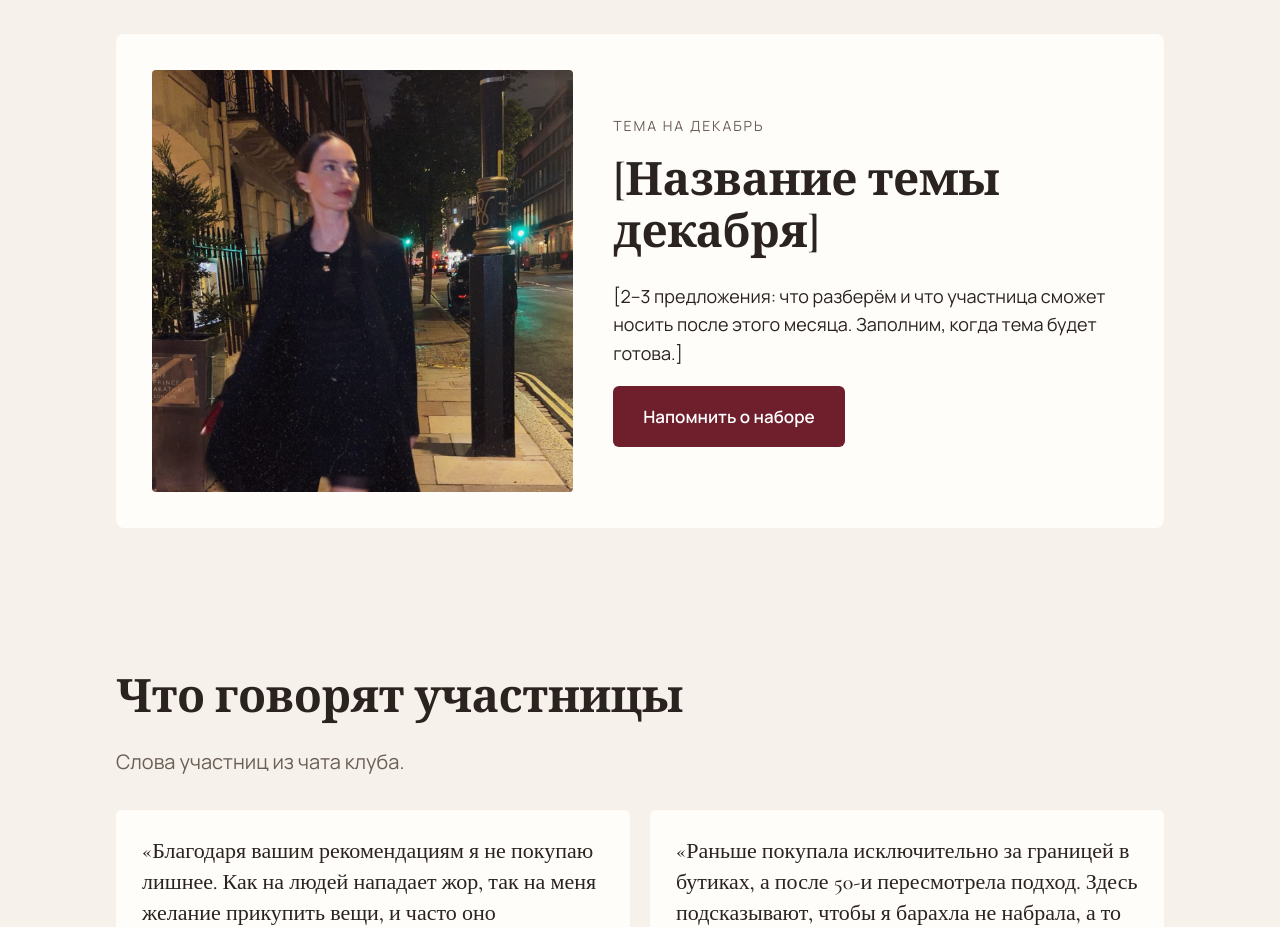
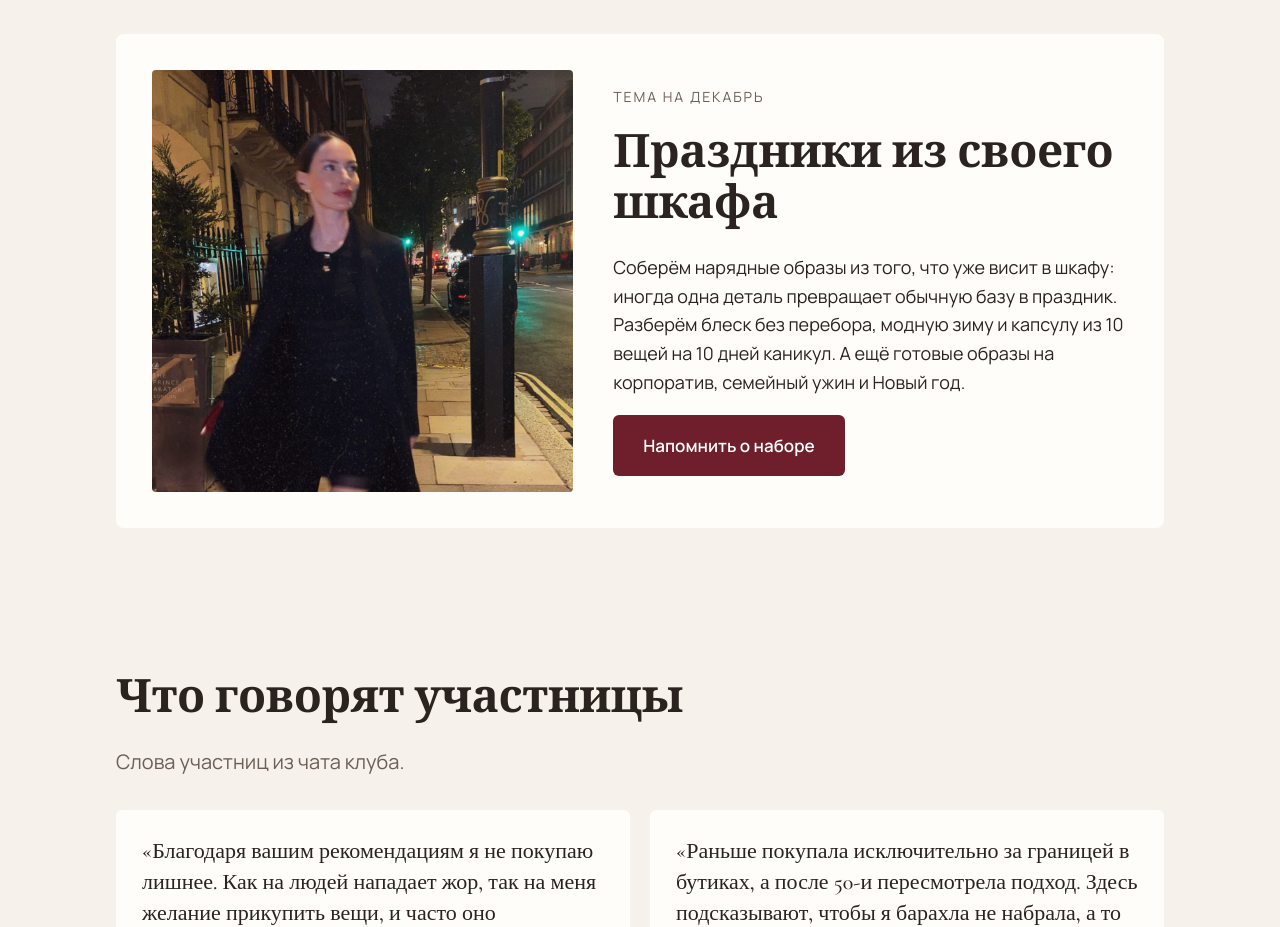
Before and after one commit to toniakarpenko-dotcom/toniajensen-site, a plain HTML site: page index.html in a window 1280 px wide. Shown: the part 4640-5567 px from the top of the page. Drawn offline with nearby package versions, Linux system fonts and the light colour scheme.

Commit message:
Тема декабря на сайте

```diff
--- a/index.html
+++ b/index.html
@@ -251,8 +251,8 @@
       <img class="ph pic" src="img/theme.jpg" alt="Вечерний образ: пальто и высокие сапоги" width="1200" height="1200" loading="lazy">
       <div>
         <div class="eyebrow js-theme-month">Тема ближайшего месяца</div>
-        <h2>[Название темы декабря]</h2>
-        <p>[2–3 предложения: что разберём и что участница сможет носить после этого месяца. Заполним, когда тема будет готова.]</p>
+        <h2>Праздники из своего шкафа</h2>
+        <p>Соберём нарядные образы из того, что уже висит в шкафу: иногда одна деталь превращает обычную базу в праздник. Разберём блеск без перебора, модную зиму и капсулу из 10 вещей на 10 дней каникул. А ещё готовые образы на корпоратив, семейный ужин и Новый год.</p>
         <a class="btn js-cta" data-goal="cta_theme" href="https://t.me/ToniaJensenStyle_Bot?start=site">Вступить в клуб</a>
       </div>
     </div>
```
